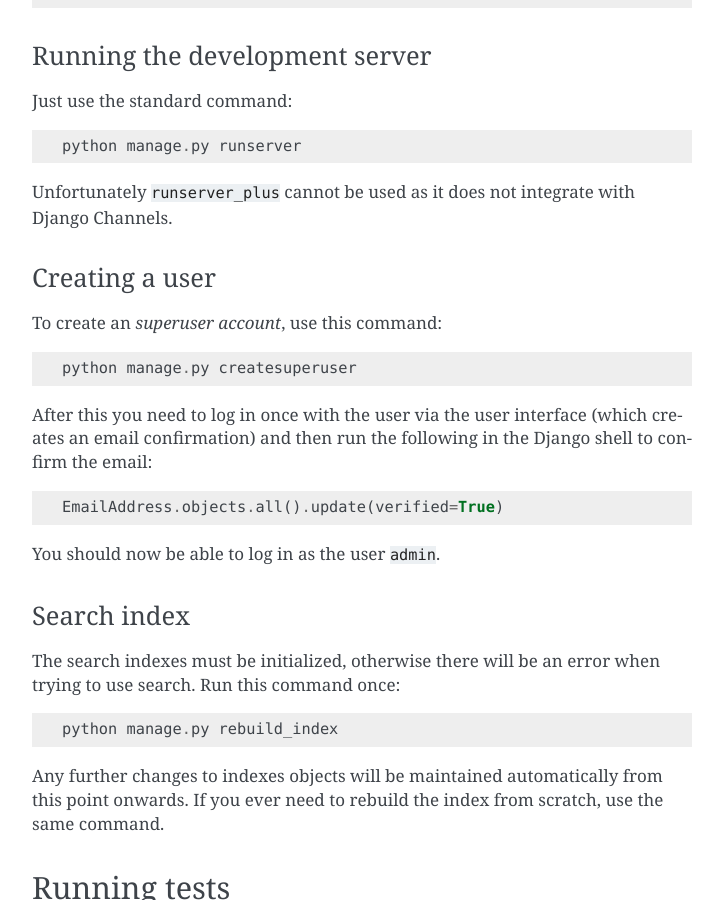
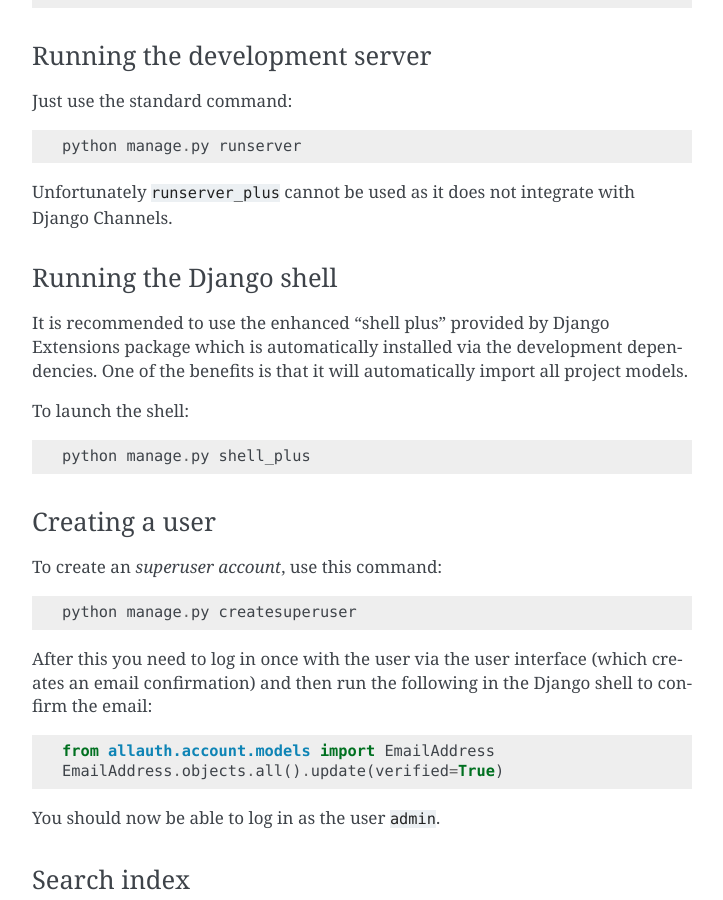
Before and after one commit to jaywink/socialhome, a Sphinx documentation site: the page built from docs/development.rst, in a window 1280 px wide and 900 px high, scrolled down 2290 px. Shown: the whole window, without its empty margins (388-1111 px from the left). Built offline with Sphinx 7.4.7, drawn with Linux system fonts in a browser that asks for light colours; some of the changed text lies outside the part shown.

Commit message:
Clarify how to verify email address in shell
Closes #475

```diff
--- a/docs/development.rst
+++ b/docs/development.rst
@@ -86,6 +86,17 @@
 
 Unfortunately ``runserver_plus`` cannot be used as it does not integrate with Django Channels.
 
+Running the Django shell
+........................
+
+It is recommended to use the enhanced "shell plus" provided by Django Extensions package which is automatically installed via the development dependencies. One of the benefits is that it will automatically import all project models.
+
+To launch the shell:
+
+::
+
+    python manage.py shell_plus
+
 Creating a user
 ...............
 
@@ -99,6 +110,7 @@
 
 ::
 
+    from allauth.account.models import EmailAddress
     EmailAddress.objects.all().update(verified=True)
 
 You should now be able to log in as the user ``admin``.
--- a/docs/running.rst
+++ b/docs/running.rst
@@ -33,6 +33,7 @@
 
 ::
 
+    from allauth.account.models import EmailAddress
     EmailAddress.objects.filter(email=<email>).update(verified=True)
 
 This will allow the user to log in without clicking the confirmation email link.
@@ -46,6 +47,7 @@
 
 ::
 
+    from socialhome.users.models import User
     User.objects.filter(username=<username>).update(is_staff=True, is_superuser=True)
 
 Backups
```
